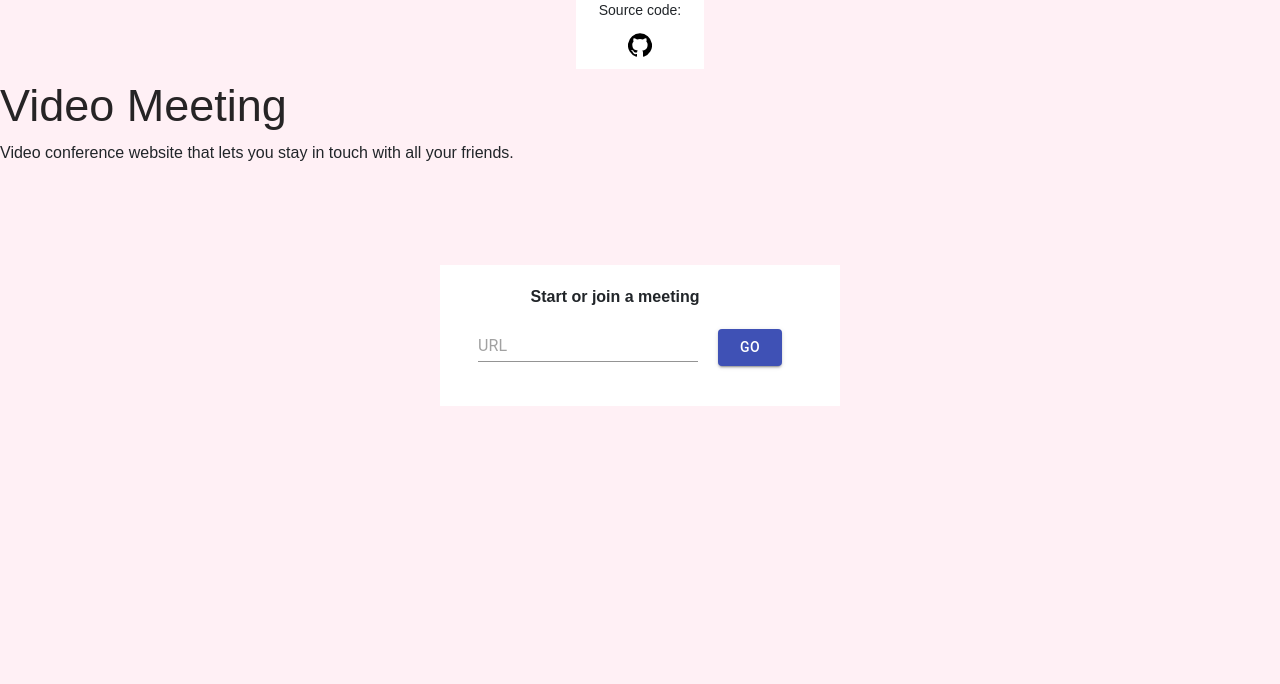
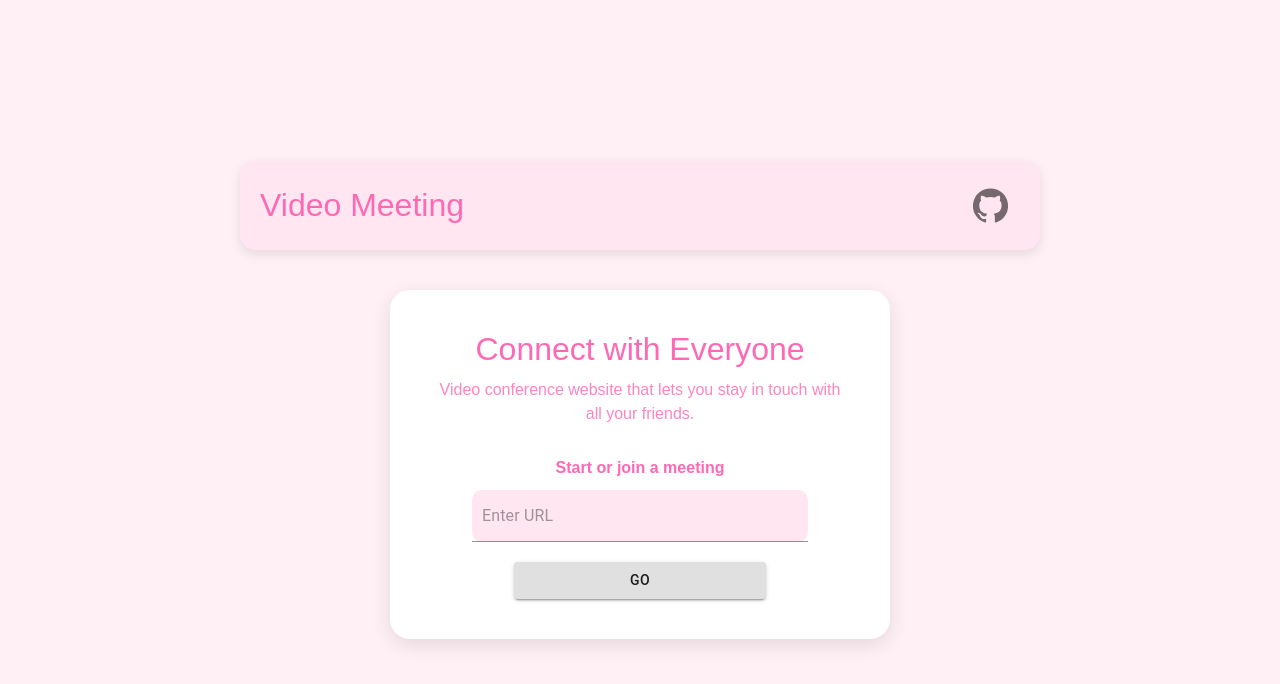
Before and after one commit to Aanandi05/Video-Calling-Application, a React (Create React App) app: page / in a window 1280 px wide. Shown: the top 684 px of the page. Built offline with nearby package versions, Linux system fonts and the light colour scheme; the HTML template or start-up script is replaced by a standard one.

Commit message:
Update Home.js

```diff
--- a/src/Home.js
+++ b/src/Home.js
@@ -1,53 +1,71 @@
 import React, { Component } from 'react';
 import { Input, Button, IconButton } from '@material-ui/core';
 import GitHubIcon from '@material-ui/icons/GitHub';
-import "./Home.css"
+import "./Home.css";
 
 class Home extends Component {
-  	constructor (props) {
-		super(props)
+  constructor(props) {
+    super(props);
     this.state = {
       url: ''
-		}
+    };
   }
 
-	handleChange = (e) => this.setState({ url: e.target.value })
+  handleChange = (e) => this.setState({ url: e.target.value });
 
   join = () => {
     if (this.state.url !== "") {
-			var url = this.state.url.split("/")
-			window.location.href = `/${url[url.length-1]}`
+      const urlParts = this.state.url.split("/");
+      window.location.href = `/${urlParts[urlParts.length - 1]}`;
     } else {
-			var url = Math.random().toString(36).substring(2, 7)
-			window.location.href = `/${url}`
+      const url = Math.random().toString(36).substring(2, 7);
+      window.location.href = `/${url}`;
     }
   }
 
   render() {
     return (
-			<div className="container2">
-				<div style={{fontSize: "14px", background: "white", width: "10%", textAlign: "center", margin: "auto", marginBottom: "10px"}}>
-					Source code:
-					<IconButton style={{color: "black"}} onClick={() => window.location.href="https://github.com/Aanandi05/Video-Calling-Application"}>
-						<GitHubIcon />
+      <div className="home-wrapper">
+        {/* Top decorative panel with GitHub */}
+        <div className="top-panel">
+          <h2 className="top-title">Video Meeting</h2>
+          <IconButton
+            onClick={() => window.open("https://github.com/Aanandi05/Video-Calling-Application", "_blank")}
+            className="github-btn"
+          >
+            <GitHubIcon fontSize="large" />
           </IconButton>
         </div>
 
-				<div>
-					<h1 style={{ fontSize: "45px" }}>Video Meeting</h1>
-					<p style={{ fontWeight: "200" }}>Video conference website that lets you stay in touch with all your friends.</p>
-				</div>
+        {/* Main hero section */}
+        <section className="hero-section">
+          <div className="hero-card">
+            <h1 className="hero-title">Connect with Everyone</h1>
+            <p className="hero-subtitle">
+              Video conference website that lets you stay in touch with all your friends.
+            </p>
 
-				<div style={{
-					background: "white", width: "30%", height: "auto", padding: "20px", minWidth: "400px",
-					textAlign: "center", margin: "auto", marginTop: "100px"
-				}}>
-					<p style={{ margin: 0, fontWeight: "bold", paddingRight: "50px" }}>Start or join a meeting</p>
-					<Input placeholder="URL" onChange={e => this.handleChange(e)} />
-					<Button variant="contained" color="primary" onClick={this.join} style={{ margin: "20px" }}>Go</Button>
+            {/* Join/Create meeting */}
+            <div className="meeting-panel">
+              <p className="panel-title">Start or join a meeting</p>
+              <Input
+                placeholder="Enter URL"
+                value={this.state.url}
+                onChange={this.handleChange}
+                className="meeting-input"
+              />
+              <Button
+                variant="contained"
+                className="meeting-btn"
+                onClick={this.join}
+              >
+                Go
+              </Button>
             </div>
           </div>
-		)
+        </section>
+      </div>
+    );
   }
 }
 
```
Lines whose indentation alone changed are shown as unchanged.
